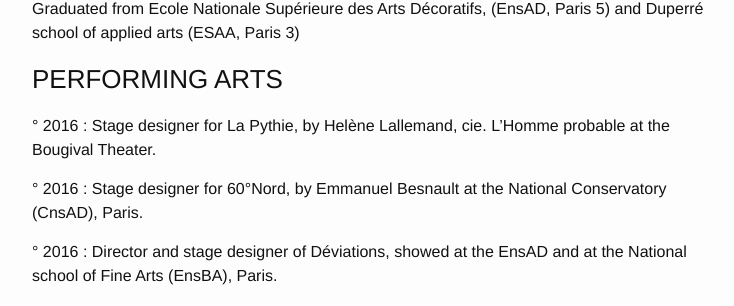
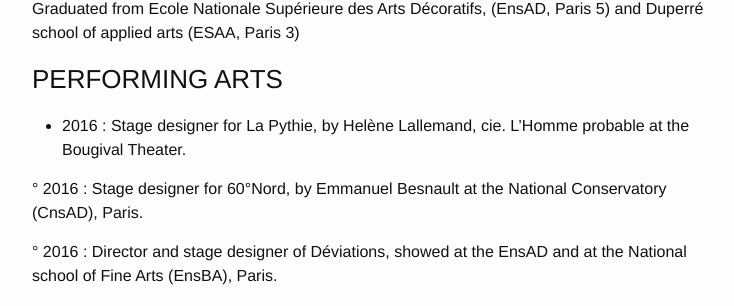
Before and after one commit to louiseds/louiseds.github.io, a Jekyll site: the page built from about.md, in a window 1280 px wide. Shown: the part 631-937 px from the top of the page, without its empty margins (268-1002 px from the left). Built offline with Jekyll 4.4.1, drawn with Linux system fonts in a browser that asks for light colours.

```diff
--- a/about.md
+++ b/about.md
@@ -11,7 +11,7 @@ Graduated from Ecole Nationale Supérieure des Arts Décoratifs, (EnsAD, Paris 5
 
 
 ### PERFORMING ARTS
-° 2016 : Stage designer for La Pythie, by Helène Lallemand, cie. L’Homme probable at the Bougival Theater.
+* 2016 : Stage designer for La Pythie, by Helène Lallemand, cie. L’Homme probable at the Bougival Theater.
 
 ° 2016 : Stage designer for 60°Nord, by Emmanuel Besnault at the National Conservatory (CnsAD), Paris.
 
```
